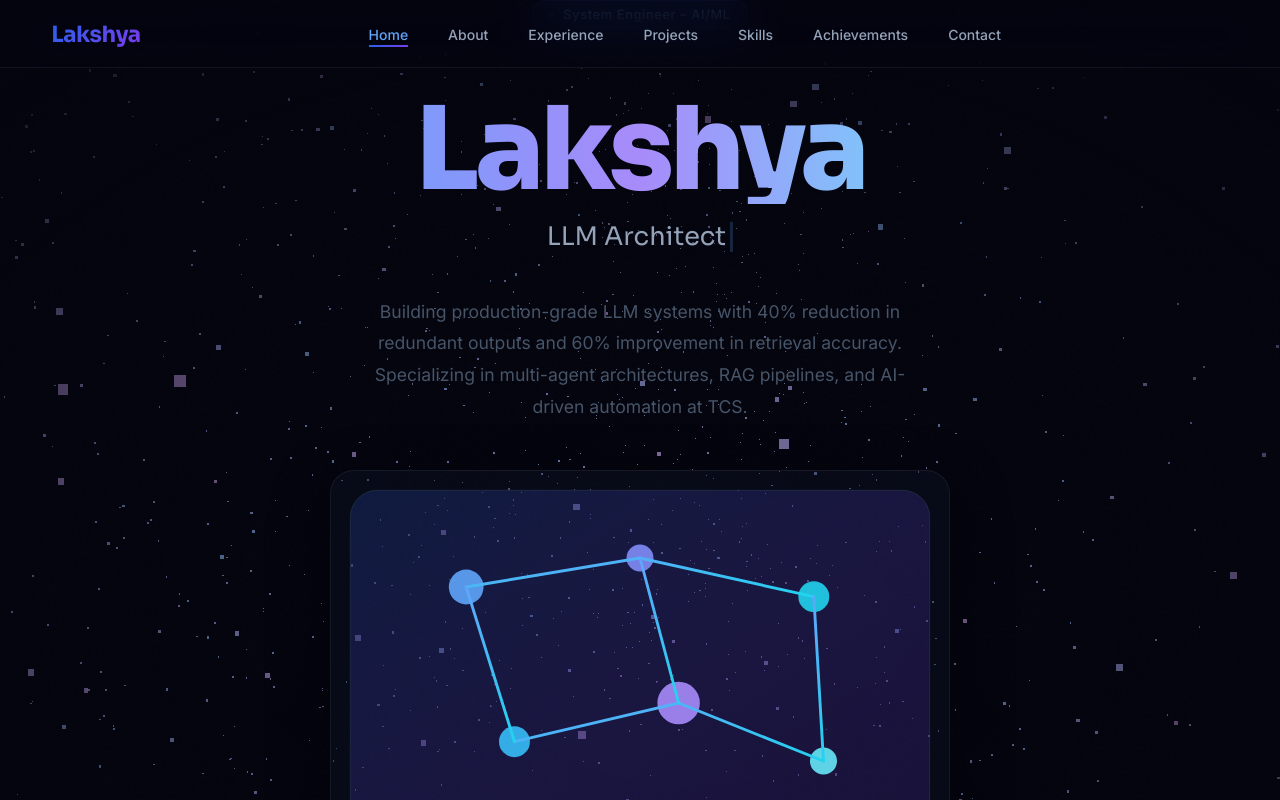
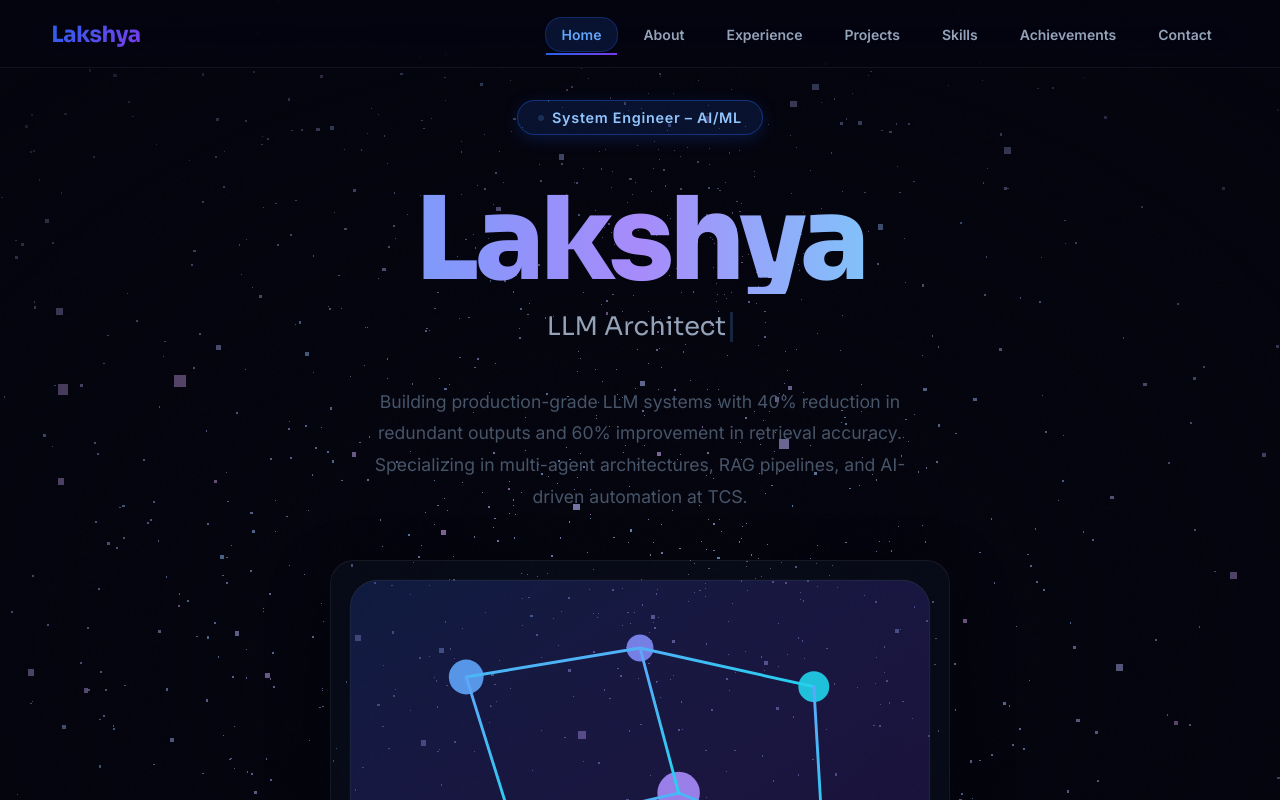
Before and after one commit to lakshya897/portfolio, a React (Vite) app: page / in a window 1280 px wide. Shown: the top 800 px of the page. Built offline with nearby package versions, Linux system fonts and the light colour scheme.

Commit message:
improve navbar design and hero badge visibility

```diff
--- a/src/index.css
+++ b/src/index.css
@@ -269,16 +269,21 @@ body::before {
 }
 .nav-links {
   display: flex;
-  gap: 40px;
+  gap: 8px;
   list-style: none;
+  margin-left: auto;
 }
 .nav-links a {
   font-size: 0.875rem;
-  font-weight: 500;
+  font-weight: 600;
   color: var(--text-secondary);
   text-decoration: none;
   position: relative;
-  transition: color 0.25s ease;
+  transition: all 0.3s ease;
+  padding: 8px 16px;
+  border-radius: var(--radius-md);
+  background: transparent;
+  border: 1px solid transparent;
 }
 .nav-links a::after {
   content: '';
@@ -286,18 +291,23 @@ body::before {
   bottom: -4px;
   left: 0;
   width: 0;
-  height: 1.5px;
+  height: 2px;
   background: var(--gradient-main);
   transition: width 0.3s ease;
 }
 .nav-links a:hover {
   color: var(--text-primary);
+  background: rgba(37, 99, 235, 0.1);
+  border-color: rgba(37, 99, 235, 0.2);
+  transform: translateY(-2px);
 }
 .nav-links a:hover::after {
   width: 100%;
 }
 .nav-links a.active {
   color: #60a5fa;
+  background: rgba(37, 99, 235, 0.15);
+  border-color: rgba(37, 99, 235, 0.3);
 }
 .nav-links a.active::after {
   width: 100%;
@@ -433,15 +443,16 @@ body::before {
   display: inline-flex;
   align-items: center;
   gap: 8px;
-  background: rgba(37, 99, 235, 0.12);
-  border: 1px solid rgba(37, 99, 235, 0.3);
+  background: rgba(37, 99, 235, 0.15);
+  border: 1px solid rgba(37, 99, 235, 0.4);
   border-radius: var(--radius-full);
-  padding: 6px 16px;
-  font-size: 0.8rem;
-  font-weight: 500;
+  padding: 8px 20px;
+  font-size: 0.9rem;
+  font-weight: 600;
   color: #93c5fd;
-  margin-bottom: 16px;
+  margin-top: 100px;
   letter-spacing: 0.05em;
+  box-shadow: 0 4px 16px rgba(37, 99, 235, 0.2);
 }
 .hero-badge::before {
   content: '';
```
